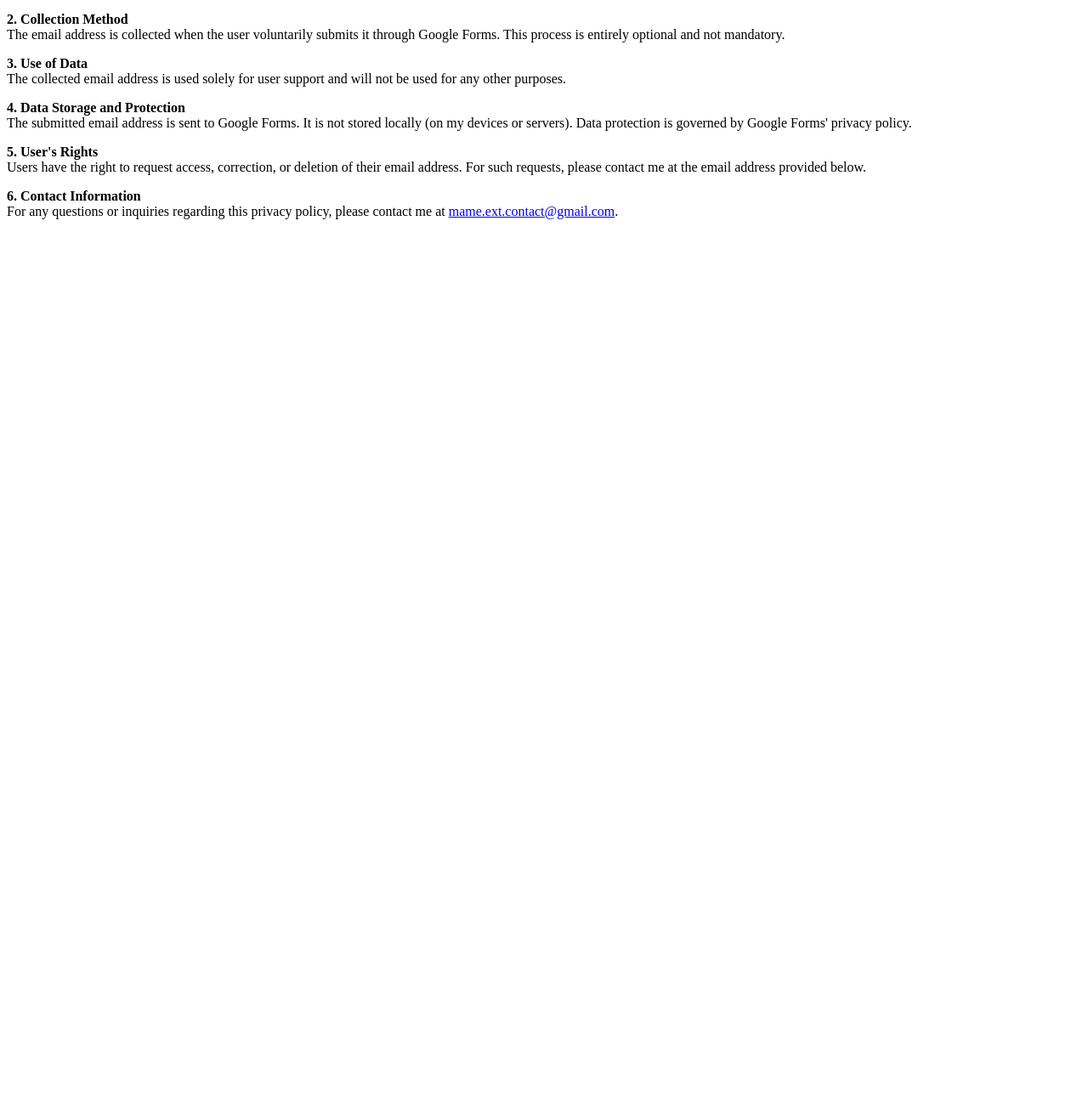
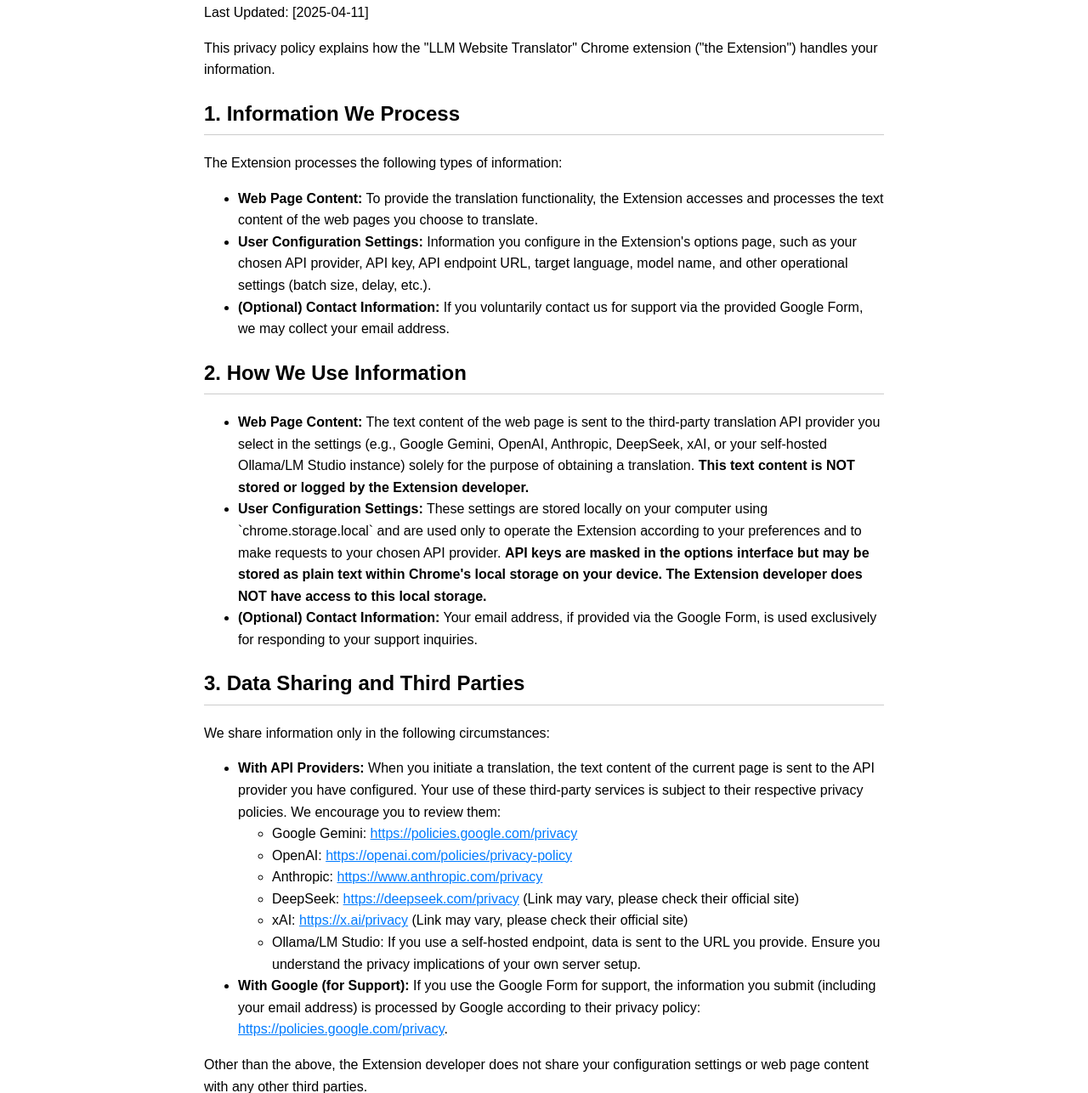
Before and after one commit to mame1839/privacy-policy, a plain HTML site: page index.html in a window 1280 px wide. Shown: the part 118-1404 px from the top of the page at 85% size. Before the commit the page ends 800 px from the top, so only its background shows below. Drawn offline with Linux system fonts and the light colour scheme.

Commit message:
Update index.html

```diff
--- a/index.html
+++ b/index.html
@@ -3,26 +3,70 @@
 <head>
     <meta charset="UTF-8">
     <meta name="viewport" content="width=device-width, initial-scale=1.0">
-    <title>Privacy Policy</title>
+    <title>Privacy Policy - LLM Website Translator</title>
+    <style>
+        body { font-family: sans-serif; line-height: 1.6; padding: 20px; max-width: 800px; margin: auto; }
+        h1, h2 { border-bottom: 1px solid #ccc; padding-bottom: 5px; }
+        a { color: #007bff; }
+    </style>
 </head>
 <body>
-    <h1>Privacy Policy</h1>
-    <p><strong>1. Purpose of Information Collection</strong><br>
-    I may collect the user's email address for the purpose of providing user support.</p>
+    <h1>Privacy Policy - LLM Website Translator</h1>
+    <p>Last Updated: [2025-04-11]</p>
 
-    <p><strong>2. Collection Method</strong><br>
-    The email address is collected when the user voluntarily submits it through Google Forms. This process is entirely optional and not mandatory.</p>
+    <p>This privacy policy explains how the "LLM Website Translator" Chrome extension ("the Extension") handles your information.</p>
 
-    <p><strong>3. Use of Data</strong><br>
-    The collected email address is used solely for user support and will not be used for any other purposes.</p>
+    <h2>1. Information We Process</h2>
+    <p>The Extension processes the following types of information:</p>
+    <ul>
+        <li><strong>Web Page Content:</strong> To provide the translation functionality, the Extension accesses and processes the text content of the web pages you choose to translate.</li>
+        <li><strong>User Configuration Settings:</strong> Information you configure in the Extension's options page, such as your chosen API provider, API key, API endpoint URL, target language, model name, and other operational settings (batch size, delay, etc.).</li>
+        <li><strong>(Optional) Contact Information:</strong> If you voluntarily contact us for support via the provided Google Form, we may collect your email address.</li>
+    </ul>
 
-    <p><strong>4. Data Storage and Protection</strong><br>
-    The submitted email address is sent to Google Forms. It is not stored locally (on my devices or servers). Data protection is governed by Google Forms' privacy policy.</p>
+    <h2>2. How We Use Information</h2>
+    <ul>
+        <li><strong>Web Page Content:</strong> The text content of the web page is sent to the third-party translation API provider you select in the settings (e.g., Google Gemini, OpenAI, Anthropic, DeepSeek, xAI, or your self-hosted Ollama/LM Studio instance) solely for the purpose of obtaining a translation. <strong>This text content is NOT stored or logged by the Extension developer.</strong></li>
+        <li><strong>User Configuration Settings:</strong> These settings are stored locally on your computer using `chrome.storage.local` and are used only to operate the Extension according to your preferences and to make requests to your chosen API provider. <strong>API keys are masked in the options interface but may be stored as plain text within Chrome's local storage on your device. The Extension developer does NOT have access to this local storage.</strong></li>
+        <li><strong>(Optional) Contact Information:</strong> Your email address, if provided via the Google Form, is used exclusively for responding to your support inquiries.</li>
+    </ul>
 
-    <p><strong>5. User's Rights</strong><br>
-    Users have the right to request access, correction, or deletion of their email address. For such requests, please contact me at the email address provided below.</p>
+    <h2>3. Data Sharing and Third Parties</h2>
+    <p>We share information only in the following circumstances:</p>
+    <ul>
+        <li><strong>With API Providers:</strong> When you initiate a translation, the text content of the current page is sent to the API provider you have configured. Your use of these third-party services is subject to their respective privacy policies. We encourage you to review them:
+            <ul>
+                <li>Google Gemini: <a href="https://policies.google.com/privacy" target="_blank">https://policies.google.com/privacy</a></li>
+                <li>OpenAI: <a href="https://openai.com/policies/privacy-policy" target="_blank">https://openai.com/policies/privacy-policy</a></li>
+                <li>Anthropic: <a href="https://www.anthropic.com/privacy" target="_blank">https://www.anthropic.com/privacy</a></li>
+                <li>DeepSeek: <a href="https://deepseek.com/privacy" target="_blank">https://deepseek.com/privacy</a> (Link may vary, please check their official site)</li>
+                <li>xAI: <a href="https://x.ai/privacy" target="_blank">https://x.ai/privacy</a> (Link may vary, please check their official site)</li>
+                <li>Ollama/LM Studio: If you use a self-hosted endpoint, data is sent to the URL you provide. Ensure you understand the privacy implications of your own server setup.</li>
+            </ul>
+        </li>
+        <li><strong>With Google (for Support):</strong> If you use the Google Form for support, the information you submit (including your email address) is processed by Google according to their privacy policy: <a href="https://policies.google.com/privacy" target="_blank">https://policies.google.com/privacy</a>.</li>
+    </ul>
+    <p>Other than the above, the Extension developer does not share your configuration settings or web page content with any other third parties.</p>
 
-    <p><strong>6. Contact Information</strong><br>
-    For any questions or inquiries regarding this privacy policy, please contact me at <a href="mailto:mame.ext.contact@gmail.com">mame.ext.contact@gmail.com</a>.</p>
+    <h2>4. Data Storage, Protection, and Retention</h2>
+    <ul>
+        <li><strong>Web Page Content:</strong> Processed temporarily in memory during translation and NOT stored persistently by the Extension or the developer.</li>
+        <li><strong>User Configuration Settings:</strong> Stored locally on your device using `chrome.storage.local`. Protection relies on the security measures of your Chrome browser and operating system. These settings are retained until you change them, clear them, or uninstall the Extension.</li>
+        <li><strong>(Optional) Contact Information:</strong> Email addresses submitted via Google Forms are retained only as long as necessary to address your support request [Optional: Add a specific retention period, e.g., "and are deleted within 90 days after the issue is resolved."].</li>
+    </ul>
+
+    <h2>5. Your Rights</h2>
+    <p>You have the right to:</p>
+    <ul>
+        <li>Access, modify, or clear your configuration settings stored locally via the Extension's options page or by clearing browser data.</li>
+        <li>Request access, correction, or deletion of your email address if you have submitted it for support by contacting us.</li>
+        <li>Uninstall the Extension at any time, which will remove locally stored configuration data.</li>
+    </ul>
+
+    <h2>6. Policy Updates</h2>
+    <p>We may update this privacy policy from time to time. We will notify you of any significant changes by updating the policy on the Chrome Web Store listing page for the Extension. We encourage you to review this policy periodically.</p>
+
+    <h2>7. Contact Information</h2>
+    <p>For any questions or inquiries regarding this privacy policy, please contact us at <a href="mailto:mame.ext.contact@gmail.com">mame.ext.contact@gmail.com</a>.</p>
 </body>
 </html>
```
